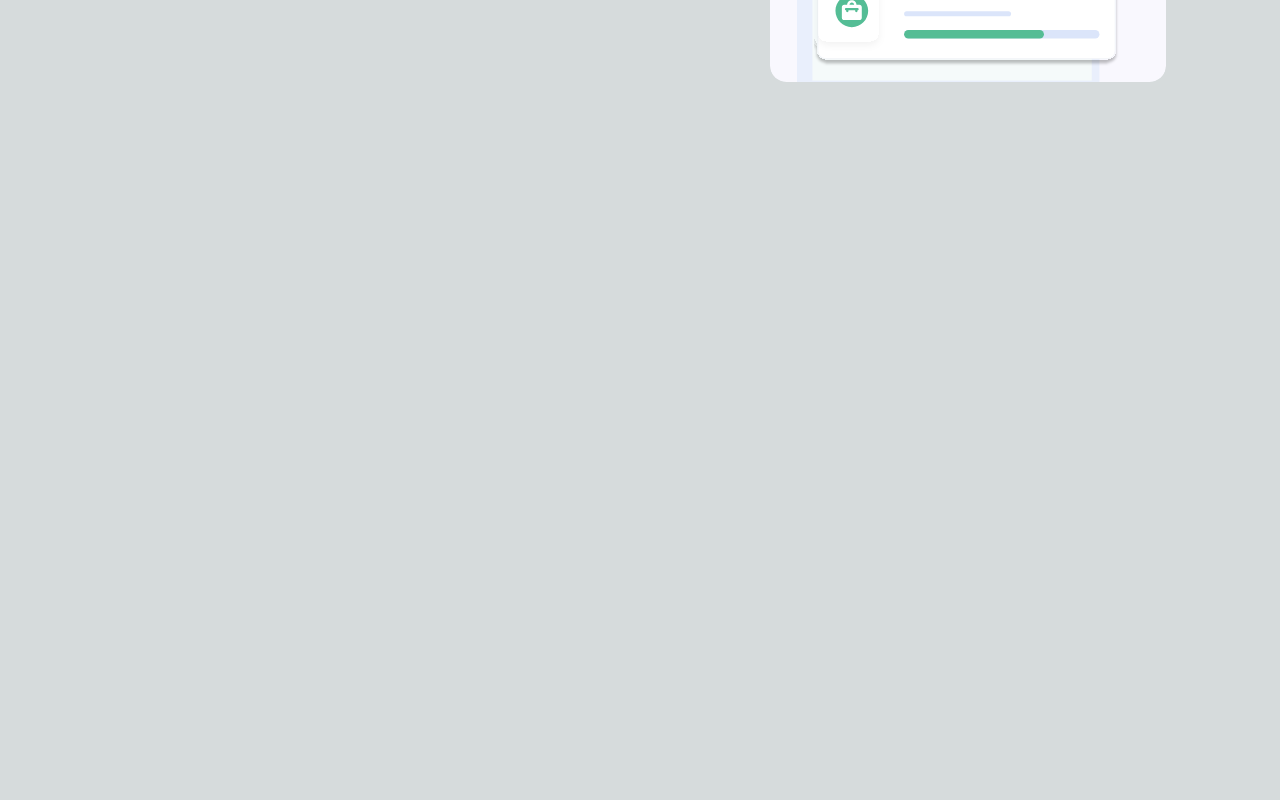
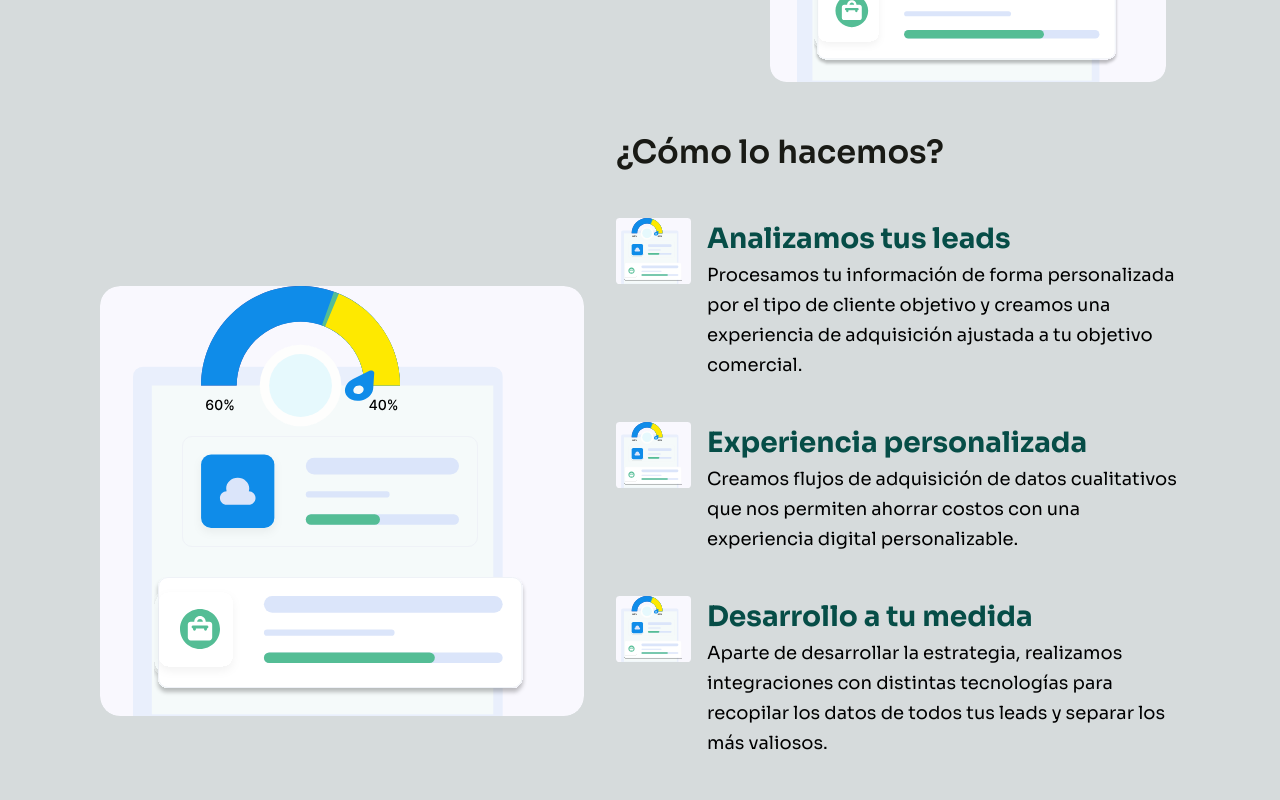
Before and after one commit to germangguerci/wheatleads, a Next.js app: page / in a window 1280 px wide. Shown: the part 1980-2780 px from the top of the page. Before the commit the page ends 2062 px from the top, so only its background shows below. Built offline with nearby package versions, Linux system fonts and the light colour scheme.

Commit message:
feat(updated homepage): updated homepage

```diff
--- a/app/page.tsx
+++ b/app/page.tsx
@@ -3,6 +3,8 @@ import Image from 'next/image';
 import underline from '../public/underline.svg';
 import placeHolder from '../public/placeholder.svg';
 import CtaButton from './ui/ctaButton';
+import cardholder from '../public/cardholder.svg';
+import Card from './ui/card';
 
 export default function Home() {
   return (
@@ -87,7 +89,7 @@ export default function Home() {
             </span>
           </p>
         </div>
-        <div className="flex w-full items-center justify-between  px-[14px] max-lg:flex-col-reverse">
+        <div className="flex w-full items-center justify-between px-[14px] max-lg:flex-col-reverse">
           <p className="max-w-[532px] text-[26px] font-normal max-lg:my-8 max-lg:text-[18px]">
             Almacenamos tus leads en un CRM para que puedas{' '}
             <span className="font-bold text-primary-medium">
@@ -101,6 +103,114 @@ export default function Home() {
             height={396}
           />
         </div>
+        <div className="flex w-full items-center justify-center">
+          <Image
+            src={placeHolder}
+            alt="place holder"
+            width={517}
+            height={517}
+            className="max-lg:hidden"
+          />
+          <div className="mb-[120px] ml-8 mt-[46px] flex w-full flex-col items-start justify-start max-lg:mb-[64px] max-lg:ml-0">
+            <h2 className="mb-[42px] text-[32px] font-semibold text-[#191A15]">
+              ¿Cómo lo hacemos?
+            </h2>
+            <div className="flex items-start justify-start">
+              <Image
+                src={placeHolder}
+                alt="place holder"
+                width={75}
+                height={75}
+                className="mr-4 max-lg:hidden"
+              />
+              <div className="mb-[42px] flex flex-col items-start justify-start">
+                <h3 className="text-[28px] font-bold text-primary-dark max-lg:text-[24px]">
+                  Analizamos tus leads
+                </h3>
+                <p className="text-[18px] leading-[30px]">
+                  Procesamos tu información de forma personalizada por el tipo
+                  de cliente objetivo y creamos una experiencia de adquisición
+                  ajustada a tu objetivo comercial.
+                </p>
+              </div>
+            </div>
+            <div className="flex items-start justify-start">
+              <Image
+                src={placeHolder}
+                alt="place holder"
+                width={75}
+                height={75}
+                className="mr-4 max-lg:hidden"
+              />
+              <div className="mb-[42px] flex flex-col items-start justify-start">
+                <h3 className="text-[28px] font-bold text-primary-dark max-lg:text-[24px]">
+                  Experiencia personalizada
+                </h3>
+                <p className="text-[18px] leading-[30px]">
+                  Creamos flujos de adquisición de datos cualitativos que nos
+                  permiten ahorrar costos con una experiencia digital
+                  personalizable.
+                </p>
+              </div>
+            </div>
+            <div className="flex items-start justify-start">
+              <Image
+                src={placeHolder}
+                alt="place holder"
+                width={75}
+                height={75}
+                className="mr-4 max-lg:hidden"
+              />
+              <div className="mb-[42px] flex flex-col items-start justify-start">
+                <h3 className="text-[28px] font-bold text-primary-dark max-lg:text-[24px]">
+                  Desarrollo a tu medida
+                </h3>
+                <p className="text-[18px] leading-[30px]">
+                  Aparte de desarrollar la estrategia, realizamos integraciones
+                  con distintas tecnologías para recopilar los datos de todos
+                  tus leads y separar los más valiosos.
+                </p>
+              </div>
+            </div>
+          </div>
+        </div>
+        <div className="mb-[72px] flex w-full items-start justify-between max-lg:flex-col">
+          <h2 className="w-full text-[32px] font-semibold text-[#191A15]">
+            Esto encontrarás si trabajas con nuestro equipo
+          </h2>
+          <p className="text-[18px] leading-[30px] max-lg:mt-[46px]">
+            Puedes elegir una o varias funcionalidades dentro de nuestra oferta
+            para llegar más fácilmente a los leads que consagren tu negocio.
+          </p>
+        </div>
+        <div className="flex w-full max-lg:flex-col">
+          <div className="mb-[192px] mr-[18.5px] flex flex-col max-lg:m-0">
+            <Card
+              image={cardholder}
+              title="Diseño UX/UI"
+              description="Creamos la experiencia para tus usuarios 100% personalizada sobre tus públicos objetivos."
+              className="mb-[42px]"
+            />
+            <Card
+              image={cardholder}
+              title="Optimización de campañas"
+              description="Creamos un funnel de conversión y realizamos seguimiento continuo para iterar una experiencial 100% medida."
+            />
+          </div>
+          <div className="mt-[192px] flex flex-col max-lg:m-0">
+            <Card
+              image={cardholder}
+              title="Administracion de CRM"
+              description="Creamos la experiencia para tus usuarios 100% personalizada sobre tus públicos objetivos."
+              className="mb-[42px]"
+            />
+            <Card
+              image={cardholder}
+              title="Optimización de campañas"
+              description="Creamos un funnel de conversión y realizamos seguimiento continuo para iterar  una experiencial 100% medida."
+            />
+          </div>
+        </div>
       </div>
     </main>
   );
--- /dev/null
+++ b/app/ui/card.tsx
@@ -0,0 +1,30 @@
+import type { StaticImageData } from 'next/image';
+import Image from 'next/image';
+import type { HTMLAttributes } from 'react';
+import { cn } from 'app/lib/utils';
+
+interface CardProps extends HTMLAttributes<HTMLDivElement> {
+  image: StaticImageData;
+  title: string;
+  description: string;
+}
+
+export default function Card({
+  image,
+  title,
+  description,
+  className,
+  ...props
+}: CardProps) {
+  const styles =
+    'flex w-full max-w-[525px] flex-col rounded-[16px] bg-neutral-light p-8 shadow-card';
+  return (
+    <div className={cn(styles, className)} {...props}>
+      <Image src={image} alt={`Image of ${title}`} width={461} />
+      <h1 className="mt-[30px] text-[30px] font-bold text-[#191A15]">
+        {title}
+      </h1>
+      <p className="mt-4 font-[18px] leading-[30px]">{description}</p>
+    </div>
+  );
+}
--- a/tailwind.config.ts
+++ b/tailwind.config.ts
@@ -24,6 +24,9 @@ const config: Config = {
         'gradient-conic':
           'conic-gradient(from 180deg at 50% 50%, var(--tw-gradient-stops))',
       },
+      boxShadow: {
+        card: '0px 14px 65.6px 0px #00000029',
+      },
     },
   },
   plugins: [],
```
Also changed, not shown: public/cardholder.svg (added).
